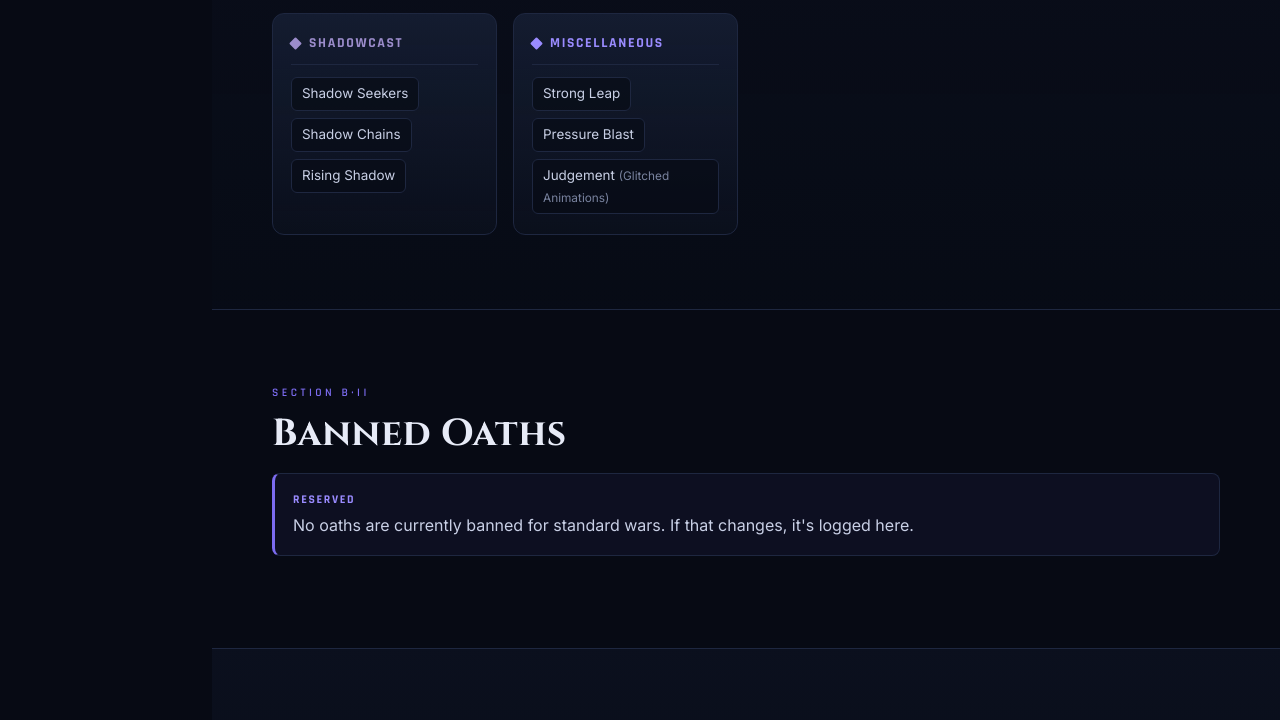
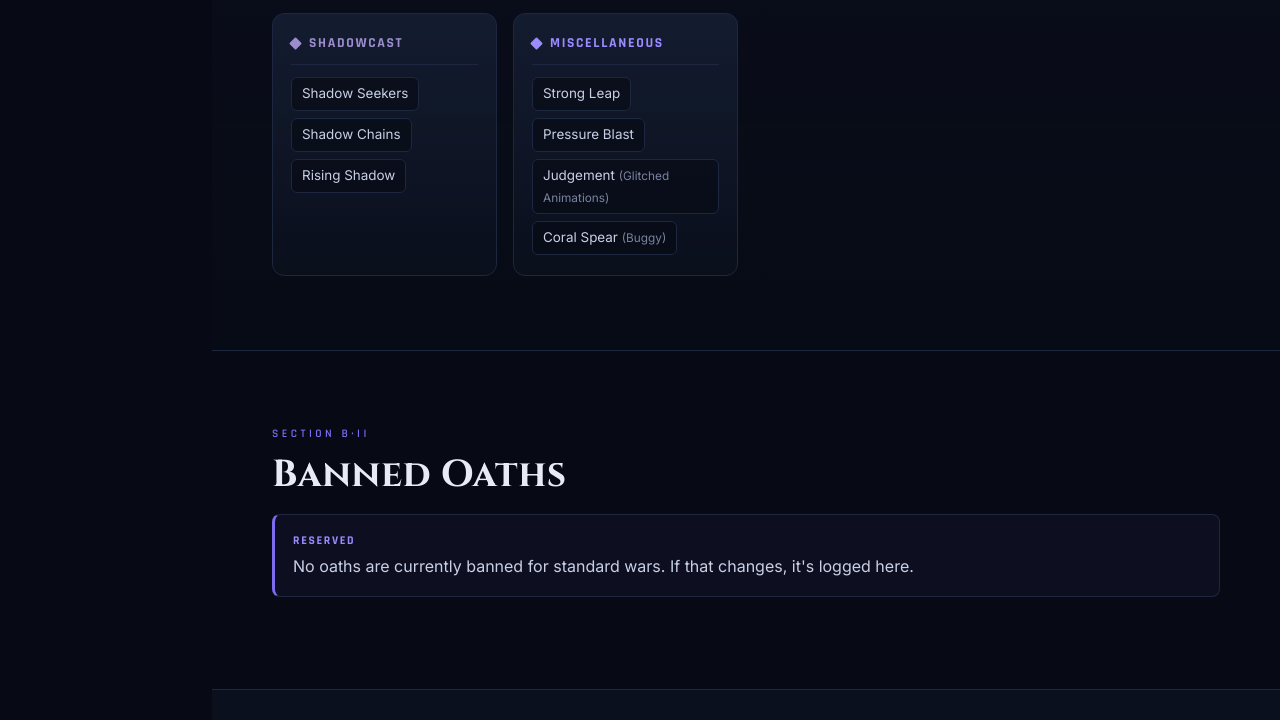
Before and after one commit to bombardino-999/DWPG_EventRules, a plain HTML site: page index.html in a window 1280 px wide. Shown: the part 1965-2685 px from the top of the page. Drawn offline with Linux system fonts and the light colour scheme.

Commit message:
Update index.html

```diff
--- a/index.html
+++ b/index.html
@@ -452,7 +452,7 @@ a.permalink{color:var(--echo-2); text-decoration:none}
         </div>
         <div class="card">
           <div class="el" style="color:var(--echo-2)"><span class="gem" style="background:var(--echo-2)"></span>Miscellaneous</div>
-          <div class="taglist"><span class="tag">Strong Leap</span><span class="tag">Pressure Blast</span><span class="tag">Judgement <small>(Glitched Animations)</small></span></div>
+          <div class="taglist"><span class="tag">Strong Leap</span><span class="tag">Pressure Blast</span><span class="tag">Judgement <small>(Glitched Animations)</small></span><span class="tag">Coral Spear <small>(Buggy)</small></span></div>
         </div>
       </div>
     </div>
```
